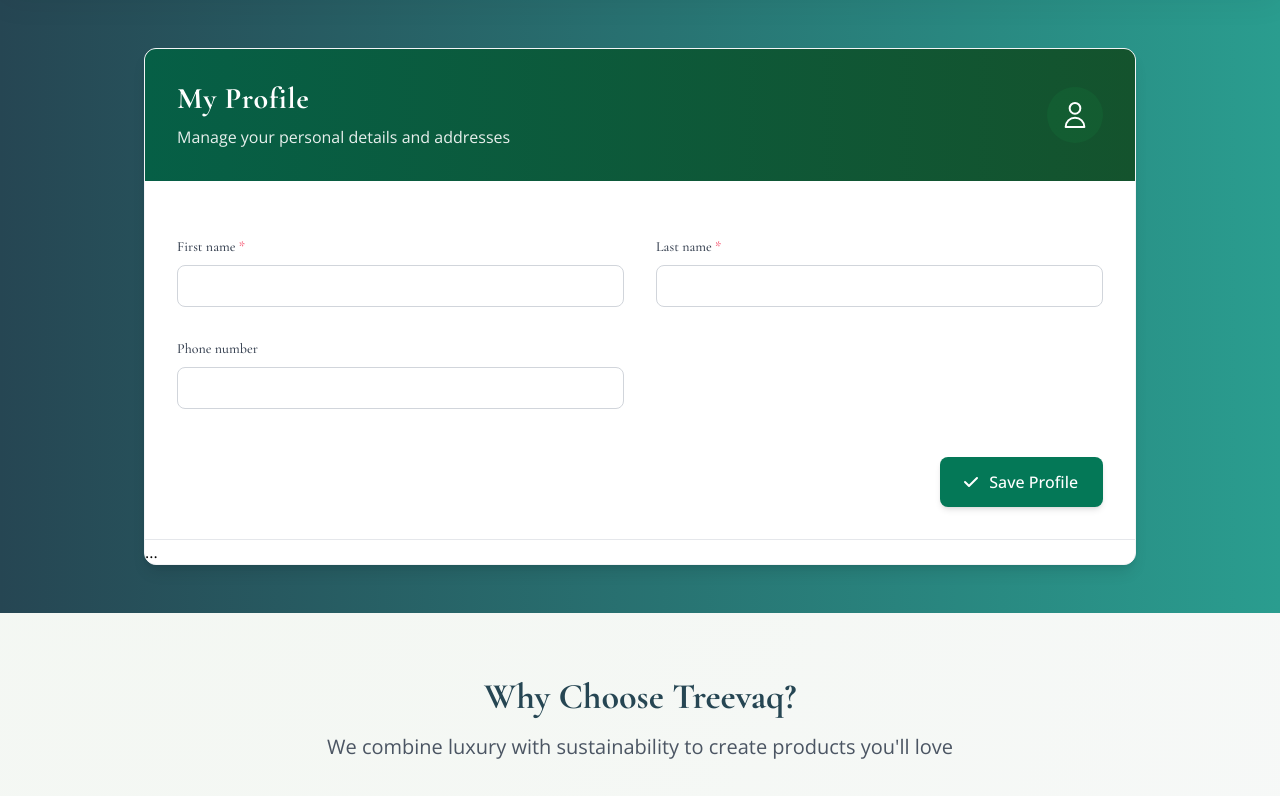
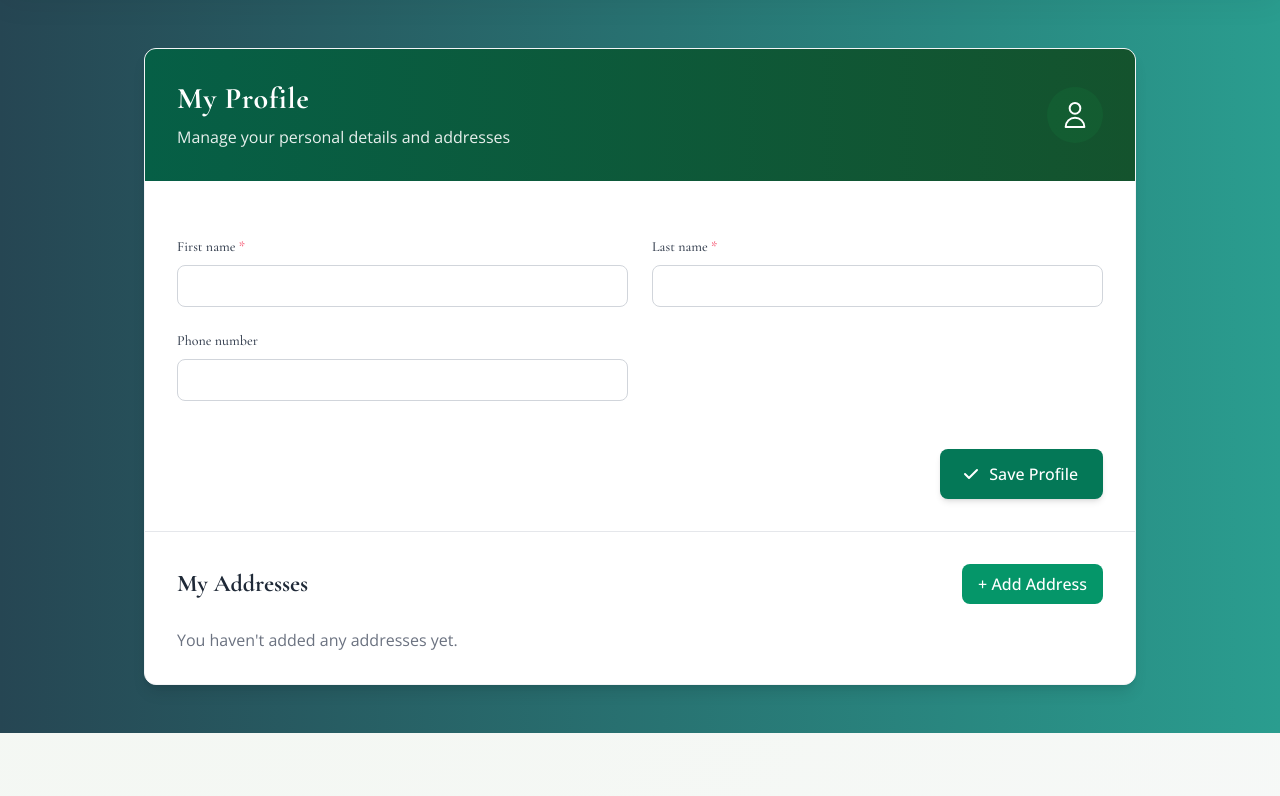
Before and after one commit to Atothegod/dsi202_2025, a Django app: page /profile/ in a window 1280 px wide. Shown: the part 72-868 px from the top of the page. Run offline with Django 5.2, Linux system fonts and the light colour scheme; the visitor is signed in with stand-in values (Sample User, id 1); data comes from the database, SQL or seed files in the repository; data that the repository does not hold is empty; some libraries are stand-ins or nearby versions.

Commit message:
Profile + address

```diff
--- a/myproject/app1/templates/profile.html
+++ b/myproject/app1/templates/profile.html
@@ -4,7 +4,17 @@
 {% block content %}
 <div class="container mx-auto px-4 py-12 max-w-5xl">
   <div class="bg-white rounded-xl shadow-lg overflow-hidden border border-gray-100">
-    <!-- Profile Header - Luxury Green Theme -->
+
+    <!-- ✅ Flash Message -->
+    {% if messages %}
+      <div class="p-4 bg-emerald-100 border-b border-emerald-300 text-emerald-800 font-medium text-sm text-center">
+        {% for message in messages %}
+          {{ message }}
+        {% endfor %}
+      </div>
+    {% endif %}
+
+    <!-- ✅ Profile Header -->
     <div class="bg-gradient-to-r from-emerald-800 to-green-900 p-8 text-white">
       <div class="flex items-center justify-between">
         <div>
@@ -19,32 +29,26 @@
       </div>
     </div>
 
-    <!-- Profile Form Section -->
+    <!-- ✅ Profile Form Section -->
     <div class="p-8 border-b border-gray-200">
       <form method="post" class="space-y-6">
         {% csrf_token %}
 
         {% if form.non_field_errors %}
-        <div class="bg-rose-100 border-l-4 border-rose-500 p-4 mb-6 rounded-r">
-          <div class="flex items-center">
-            <svg class="h-5 w-5 text-rose-500 mr-3" xmlns="http://www.w3.org/2000/svg" viewBox="0 0 20 20" fill="currentColor">
-              <path fill-rule="evenodd" d="M18 10a8 8 0 11-16 0 8 8 0 0116 0zm-7 4a1 1 0 11-2 0 1 1 0 012 0zm-1-9a1 1 0 00-1 1v4a1 1 0 102 0V6a1 1 0 00-1-1z" clip-rule="evenodd" />
-            </svg>
-            <p class="text-sm text-rose-800">
+          <div class="bg-rose-100 border-l-4 border-rose-500 p-4 mb-6 rounded-r text-sm text-rose-800">
             {{ form.non_field_errors }}
-            </p>
-          </div>
           </div>
         {% endif %}
 
-        <div class="grid grid-cols-1 md:grid-cols-2 gap-8">
+        <div class="grid grid-cols-1 md:grid-cols-2 gap-6">
           {% for field in form %}
           <div>
             <label for="{{ field.id_for_label }}" class="block text-sm font-medium text-gray-700 mb-2 font-serif">
               {{ field.label }}
               {% if field.field.required %}<span class="text-rose-500">*</span>{% endif %}
             </label>
-            <input type="{{ field.field.widget.input_type }}"
+            <input
+              type="{{ field.field.widget.input_type }}"
               name="{{ field.name }}"
               id="{{ field.id_for_label }}"
               value="{{ field.value|default_if_none:'' }}"
@@ -61,9 +65,12 @@
         </div>
 
         <div class="flex justify-end pt-6">
-          <button type="submit" class="inline-flex items-center px-6 py-3 bg-emerald-700 border border-transparent rounded-lg font-medium text-white hover:bg-emerald-800 focus:outline-none focus:ring-2 focus:ring-offset-2 focus:ring-emerald-500 transition-all shadow-md hover:shadow-lg">
-            <svg class="-ml-1 mr-2 h-5 w-5" xmlns="http://www.w3.org/2000/svg" viewBox="0 0 20 20" fill="currentColor">
-              <path fill-rule="evenodd" d="M16.707 5.293a1 1 0 010 1.414l-8 8a1 1 0 01-1.414 0l-4-4a1 1 0 011.414-1.414L8 12.586l7.293-7.293a1 1 0 011.414 0z" clip-rule="evenodd" />
+          <button type="submit"
+            class="inline-flex items-center px-6 py-3 bg-emerald-700 border border-transparent rounded-lg font-medium text-white hover:bg-emerald-800 focus:outline-none focus:ring-2 focus:ring-offset-2 focus:ring-emerald-500 transition-all shadow-md hover:shadow-lg">
+            <svg class="-ml-1 mr-2 h-5 w-5" xmlns="http://www.w3.org/2000/svg" fill="currentColor" viewBox="0 0 20 20">
+              <path fill-rule="evenodd"
+                d="M16.707 5.293a1 1 0 010 1.414l-8 8a1 1 0 01-1.414 0l-4-4a1 1 0 011.414-1.414L8 12.586l7.293-7.293a1 1 0 011.414 0z"
+                clip-rule="evenodd" />
             </svg>
             Save Profile
           </button>
@@ -71,6 +78,37 @@
       </form>
     </div>
 
+    <!-- ✅ Address List Section -->
+    <div class="p-8">
+      <div class="flex items-center justify-between mb-6">
+        <h3 class="text-2xl font-bold text-gray-800 font-serif">My Addresses</h3>
+        <a href="{% url 'address_add' %}"
+          class="bg-emerald-600 hover:bg-emerald-700 text-white px-4 py-2 rounded-lg font-medium transition">
+          + Add Address
+        </a>
+      </div>
 
-    ...
+      {% if addresses %}
+      <div class="grid grid-cols-1 md:grid-cols-2 gap-6">
+        {% for address in addresses %}
+        <div class="bg-gray-50 border border-gray-200 rounded-xl p-6 shadow-sm">
+          <p class="text-gray-800 font-medium">{{ address.street }}</p>
+          <p class="text-gray-600 text-sm">{{ address.city }}, {{ address.state }} {{ address.zipcode }}</p>
+
+          <div class="mt-4 flex space-x-4">
+            <a href="{% url 'address_edit' address.pk %}" class="text-blue-600 hover:underline text-sm">Edit</a>
+              <form method="POST" action="{% url 'address_delete' address.pk %}" onsubmit="return confirm('Are you sure you want to delete this address?');">
+              {% csrf_token %}
+              <button type="submit" class="text-red-600 hover:underline text-sm">Delete</button>
+              </form>
+          </div>
+        </div>
+        {% endfor %}
+      </div>
+      {% else %}
+      <p class="text-gray-500">You haven't added any addresses yet.</p>
+      {% endif %}
+    </div>
+  </div>
+</div>
 {% endblock %}
--- a/myproject/app1/views.py
+++ b/myproject/app1/views.py
@@ -161,51 +161,52 @@ from django.db import transaction
 from django.contrib.auth.decorators import login_required
 from django.shortcuts import render, redirect, get_object_or_404
 from .models import Cart, Order, Shipping, Payment, Address
-
 @login_required
 @transaction.atomic
 def checkout_view(request):
     cart_items = Cart.objects.filter(user=request.user)
     total_price = sum(item.product.price * item.quantity for item in cart_items)
-
-    # ดึงที่อยู่ของ user จาก Address model
     addresses = Address.objects.filter(user=request.user)
 
+    userprofile = request.user.userprofile
+    default_full_name = f"{userprofile.first_name} {userprofile.last_name}".strip()
+    default_phone = userprofile.phone_number.strip() if userprofile.phone_number else ''
+
     if request.method == 'POST':
-        selected_address_id = request.POST.get('selected_address')  # จาก dropdown เลือกที่อยู่
+        selected_address_id = request.POST.get('selected_address', '').strip()
         full_name = request.POST.get('full_name', '').strip()
         address = request.POST.get('address', '').strip()
         phone_number = request.POST.get('phone_number', '').strip()
 
         if selected_address_id:
-            # กรณีเลือกที่อยู่จากโปรไฟล์
+            # เลือกที่อยู่จากรายการ
             selected_address = get_object_or_404(Address, pk=selected_address_id, user=request.user)
-            full_name = f"{request.user.userprofile.first_name} {request.user.userprofile.last_name}"  # หรือจะเก็บใน Address ก็ได้
-            address = f"{selected_address.address_line1} {selected_address.address_line2}, {selected_address.city}, {selected_address.state}, {selected_address.postal_code}, {selected_address.country}"
-            phone_number = request.user.userprofile.phone_number
+            full_name = default_full_name
+            address = f"{selected_address.address_line1} {selected_address.address_line2}, {selected_address.city}, {selected_address.state}, {selected_address.postal_code}, {selected_address.country}".strip()
+            phone_number = default_phone
         else:
-            # กรณีกรอกที่อยู่ใหม่ ต้องมั่นใจว่า full_name, address, phone_number ไม่ว่าง
+            # ตรวจสอบว่ากรอกครบหรือไม่
             if not full_name or not address or not phone_number:
-                # ส่ง error กลับไปยังฟอร์ม (ทำเพิ่มเองได้)
                 context = {
                     'cart_items': cart_items,
                     'total_price': total_price,
                     'addresses': addresses,
                     'error': 'กรุณากรอกข้อมูลที่อยู่ให้ครบ หรือเลือกที่อยู่จากรายการ',
-                    'full_name': full_name,
+                    'full_name': full_name or default_full_name,
                     'address': address,
-                    'phone_number': phone_number,
+                    'phone_number': phone_number or default_phone,
+                    'selected_address': '',  # ไม่มีการเลือกที่อยู่
                 }
                 return render(request, 'checkout.html', context)
 
-        # 1. สร้างคำสั่งซื้อ
+        # สร้างคำสั่งซื้อ
         order = Order.objects.create(
             user=request.user,
             status='Pending',
             total_price=total_price
         )
 
-        # 2. เพิ่มที่อยู่จัดส่ง
+        # สร้างข้อมูลที่อยู่จัดส่ง
         Shipping.objects.create(
             order=order,
             full_name=full_name,
@@ -213,24 +214,30 @@ def checkout_view(request):
             phone_number=phone_number
         )
 
-        # 3. เพิ่มการชำระเงินแบบ mock (คุณสามารถเปลี่ยนเป็นระบบจริงได้ภายหลัง)
+        # ชำระเงิน mock
         Payment.objects.create(
             order=order,
-            method='COD',  # Cash on Delivery
+            method='COD',
             status='Pending'
         )
 
-        # 4. ล้างตะกร้า
+        # ล้างตะกร้า
         cart_items.delete()
 
-        return redirect('payment_qr')  # ไปหน้า success หลังสั่งซื้อ
+        return redirect('payment_qr')
 
-    # GET method
-    return render(request, 'checkout.html', {
+    # GET method – เตรียมค่าจากโปรไฟล์
+    context = {
         'cart_items': cart_items,
         'total_price': total_price,
         'addresses': addresses,
-    })
+        'full_name': default_full_name,
+        'phone_number': default_phone,
+        'address': '',  # กรอกใหม่เท่านั้น
+        'selected_address': '',  # ไม่มีการเลือกที่อยู่เริ่มต้น
+    }
+    return render(request, 'checkout.html', context)
+
 
 
 def order_success(request):
@@ -365,25 +372,27 @@ class LatestOrderStatusView(APIView):
 
 
 
+from django.contrib import messages
+
 @login_required
 def profile_view(request):
-    # get or create profile
     profile, created = UserProfile.objects.get_or_create(user=request.user)
 
     if request.method == 'POST':
         form = UserProfileForm(request.POST, instance=profile)
         if form.is_valid():
             form.save()
-            return redirect('profile')
+            messages.success(request, "Your profile has been updated successfully.")
+            return redirect('profile')  # stay on same page
     else:
         form = UserProfileForm(instance=profile)
 
     addresses = Address.objects.filter(user=request.user)
-
     return render(request, 'profile.html', {
         'form': form,
         'addresses': addresses,
     })
+
 
 @login_required
 def address_add(request):
```
Also changed, not shown: myproject/app1/templates/address_form.html (added, +31 -0 lines), myproject/app1/templates/checkout.html (+46 -13 lines), myproject/app1/templates/address_from.html (deleted). Lines whose indentation alone changed are shown as unchanged.
